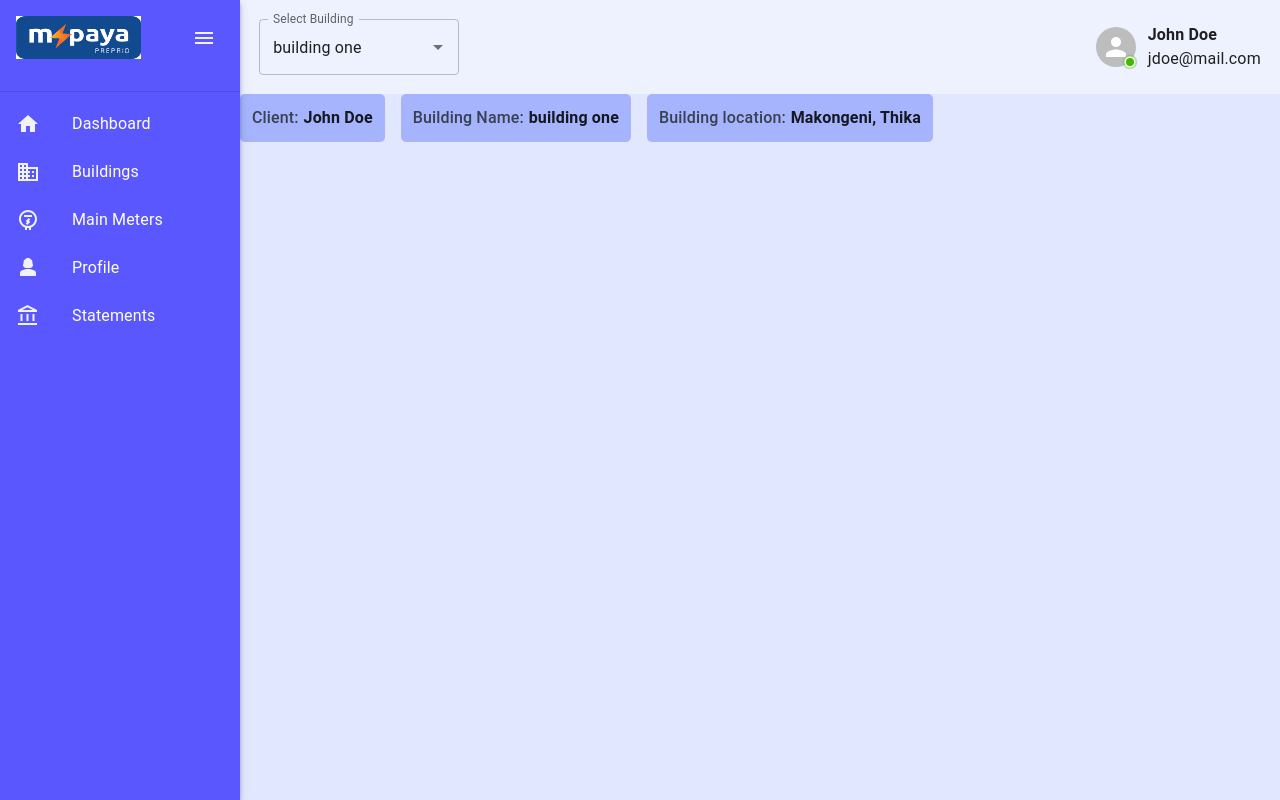
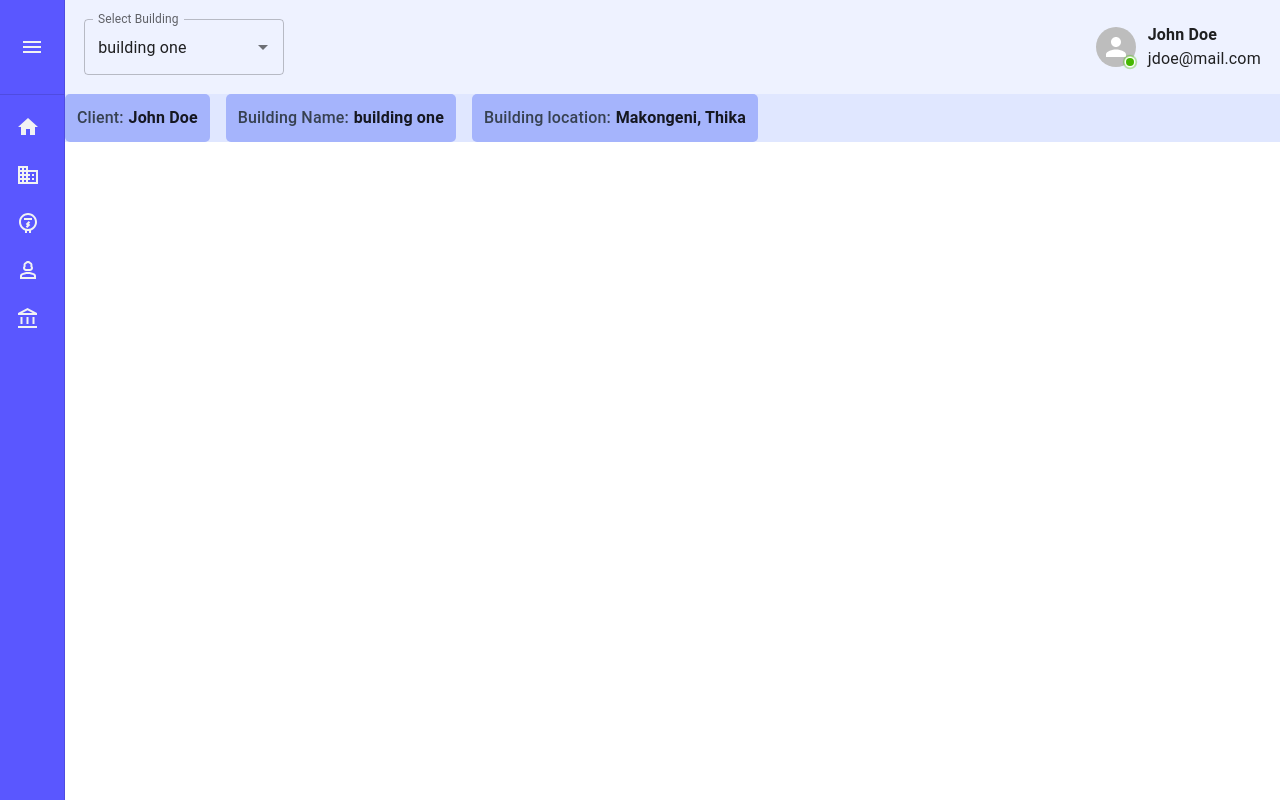
Before and after one commit to Kangonga/landlord-portal, a React (Vite) app: page /buildings in a window 1280 px wide. Built offline with nearby package versions, Linux system fonts and the light colour scheme.

Commit message:
Revert "style: make scrollbar fixed on scroll"
This reverts commit 9ad73b8d61b066050d5c7223e9b610fe87fa7a1b.

```diff
--- a/index.html
+++ b/index.html
@@ -2,7 +2,6 @@
 <html lang="en">
   <head>
     <meta charset="UTF-8" />
-    <link rel="icon" type="image/svg+xml" href="/vite.svg" />
     <meta name="viewport" content="width=device-width, initial-scale=1.0" />
     <title>M-PAYA Landlord portal</title>
   </head>
--- a/src/features/buildingFeatures/components/buildingStatements/styles.ts
+++ b/src/features/buildingFeatures/components/buildingStatements/styles.ts
@@ -34,6 +34,7 @@ export const BuildingStatementsContainer = styled('div')(({ theme })=>({
     '#customDateHolder':{
         display:'flex',
         flexDirection:'column',
+        minWidth:'200px',
         '&:nth-child(2)':{
             display:'flex',
             flexDirection:'column',
--- a/src/features/buildingFeatures/pages/styles.ts
+++ b/src/features/buildingFeatures/pages/styles.ts
@@ -15,6 +15,7 @@ export const BarChartContainer = styled('div')(({ theme })=>({
 export const Bar = styled('div')(({ theme })=>({
     height:'500px',
     width:'700px',
+    minWidth:'500px',
     backgroundColor:'gray',
     [( theme.breakpoints.down('lg' ))]:{
         width:'100%'
--- a/src/shared/sidebar/Sidebar.tsx
+++ b/src/shared/sidebar/Sidebar.tsx
@@ -4,15 +4,14 @@ import CssBaseline from '@mui/material/CssBaseline';
 import Divider from '@mui/material/Divider';
 import IconButton from '@mui/material/IconButton';
 import MenuIcon from '@mui/icons-material/Menu';
+import ListItemButton from '@mui/material/ListItemButton';
 import ListItemIcon from '@mui/material/ListItemIcon';
 import ListItemText from '@mui/material/ListItemText';
-import {  Drawer, DrawerHeader, SideBarItem } from './styles';
-import { useNavigate } from 'react-router-dom'
-import HomeIcon from '@mui/icons-material/Home';
-import { AccountBalanceOutlined, BusinessOutlined, ElectricMeterOutlined, Person3 } from '@mui/icons-material'
+import { Drawer, DrawerHeader, SideBarItem } from './styles';
 import { images } from '@/assets';
-import { ListItemButton, SvgIconProps } from '@mui/material';
-
+import { Box, SvgIconProps } from '@mui/material';
+import { AccountBalanceOutlined, BusinessOutlined, ElectricMeterOutlined, Home, Person3Outlined } from '@mui/icons-material';
+import { useNavigate } from 'react-router-dom';
 
 interface sidebarprops {
   open: boolean;
@@ -22,16 +21,15 @@ interface sidebarprops {
 }
 
 export default function Sidebar() {
-  const [open, setOpen] = React.useState(true);
+  const [open, setOpen] = React.useState(false);
   const handleDrawerOpen = () => {
     setOpen(!open);
   };
-
   const sidebaritems:sidebarprops[] = [
     {
       displayText:'Dashboard',
       route:'/',
-      icon:<HomeIcon sx={{color:'#f1f2f3'}}/>,
+      icon:<Home sx={{color:'#f1f2f3'}}/>,
       open:open
     },
     {
@@ -49,7 +47,7 @@ export default function Sidebar() {
     {
       displayText:'Profile',
       route:'/profile',
-      icon:<Person3 sx={{color:'#f1f2f3'}}/>,
+      icon:<Person3Outlined sx={{color:'#f1f2f3'}}/>,
       open:open
     },
     {
@@ -59,11 +57,10 @@ export default function Sidebar() {
       open:open
     }
   ]
-
   return (
-    <div style={{ display: 'flex' }}>
+    <Box sx={{ display: 'flex' }}>
       <CssBaseline />
-      <Drawer open={open}>
+      <Drawer variant="permanent" open={open}  PaperProps={{sx:{backgroundColor: "#5A57FF", color:'white'}}}>
         <DrawerHeader open={open}>
           {open && <img src={images.logo} alt='M-paya logo' />}
           <IconButton onClick={handleDrawerOpen}>
@@ -72,17 +69,18 @@ export default function Sidebar() {
         </DrawerHeader>
         <Divider />
         <List>
-          <>
-            {sidebaritems.map((sidebaritem, index)=>{
+           <>
+             {sidebaritems.map((sidebaritem, index)=>{
               return (
                 <SideBarIcon {...sidebaritem} key={index}/>              )
-            })}
+           })}
           </>
         </List>
       </Drawer>
-    </div>
+      </Box>
   );
 }
+
 
 const SideBarIcon = (props:sidebarprops)=>{
   const navigate = useNavigate()
--- a/src/shared/sidebar/styles.ts
+++ b/src/shared/sidebar/styles.ts
@@ -1,20 +1,15 @@
 import { styled, Theme, CSSObject } from '@mui/material/styles';
-import MuiAppBar, { AppBarProps as MuiAppBarProps } from '@mui/material/AppBar';
 import { ListItem, ListItemProps } from '@mui/material';
+import MuiDrawer from '@mui/material/Drawer';
 import { HTMLAttributes } from 'react';
 
 const drawerWidth = 240;
-interface AppBarProps extends MuiAppBarProps {
-    open: boolean;
-}
 interface SideBarProps extends ListItemProps {
   open: boolean;
 }
-interface headerProps extends HTMLAttributes<HTMLDivElement> {
+interface DrawerHeaderProps extends HTMLAttributes<HTMLDivElement> {
   open:boolean
 }
-
-
 export const openedMixin = (theme: Theme): CSSObject => ({
   width: drawerWidth,
   transition: theme.transitions.create('width', {
@@ -36,18 +31,23 @@ export const closedMixin = (theme: Theme): CSSObject => ({
   },
 });
 
+export const DrawerHeader = styled('div')<DrawerHeaderProps>(({ open }) => ({
+  display: 'flex',
+  justifyContent: open?'space-between':'center',
+  alignItems: 'center',
+  padding: '1rem',
+  height:'5.9rem',
+  'img':{
+    maxWidth:'60%'
+  },
+}));
 
-export const Drawer = styled(MuiAppBar, { shouldForwardProp: (prop) => prop !== 'open' })<AppBarProps>(
+export const Drawer = styled(MuiDrawer, { shouldForwardProp: (prop) => prop !== 'open' })(
   ({ theme, open }) => ({
     width: drawerWidth,
-      display:'flex',
-      flexDirection:'column',
     flexShrink: 0,
     whiteSpace: 'nowrap',
     boxSizing: 'border-box',
-      minHeight:'100vh',
-      backgroundColor:'#5A57FF',
-      position:'relative',
     ...(open && {
       ...openedMixin(theme),
       '& .MuiDrawer-paper': openedMixin(theme),
@@ -58,20 +58,6 @@ export const Drawer = styled(MuiAppBar, { shouldForwardProp: (prop) => prop !==
     }),
   }),
 );
-
-export const DrawerHeader = styled('div', {shouldForwardProp: (props) => props !== 'open'})<headerProps>
-(({ theme, open }) => ({
-  display:'flex',
-  height:'75px',
-  justifyContent:!open?'center':'space-between',
-  padding:'1rem',
-  marginBottom:'1rem',
-  'img':{
-    maxWidth:'60%'
-  }
-}));
-
-
 export const SideBarItem = styled(ListItem, { shouldForwardProp: (prop) => prop !== 'open' })<SideBarProps>
 (({ open })=>({
   display: 'block',
```
Lines whose indentation alone changed are shown as unchanged.
